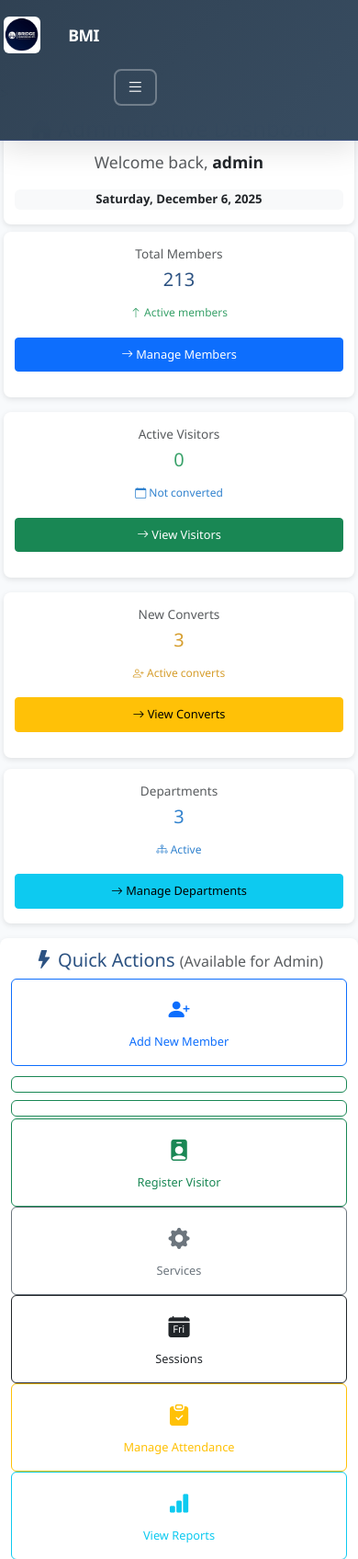
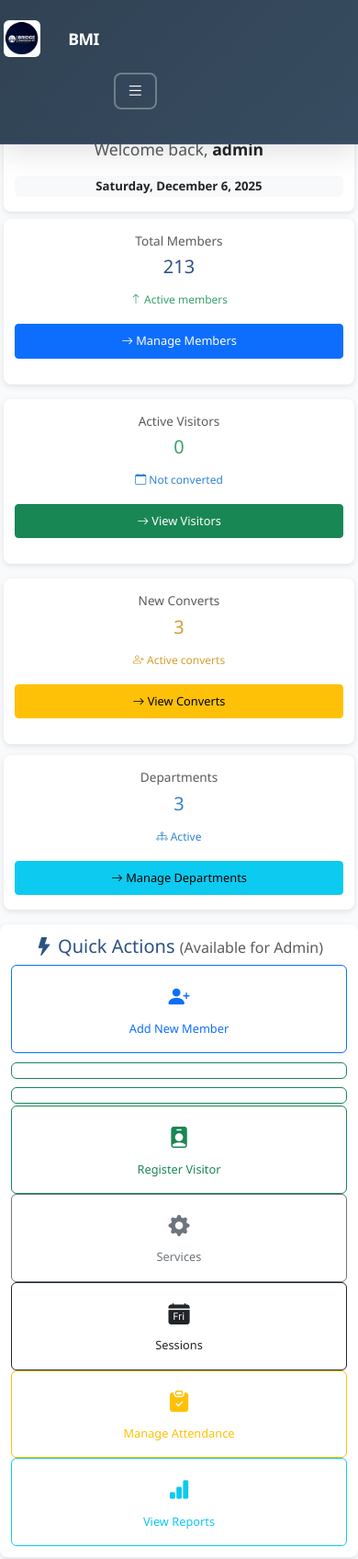
Before and after one commit to EricBaidoo/Attendance_System, a PHP site: page /index.php in a window 390 px wide. Shown: the top 1695 px of the page at 92% size. Run offline with PHP 8.4, Linux system fonts and the light colour scheme; a user stored in the database is signed in; data comes from the database, SQL or seed files in the repository; data that the repository does not hold is empty.

Commit message:
style: Adjust margin-top for content wrapper in header and dashboard for better layout consistency

```diff
--- a/assets/css/dashboard.css
+++ b/assets/css/dashboard.css
@@ -19,7 +19,6 @@ body {
 
 .container-fluid {
     padding: 0.5rem 1rem 0.5rem 1rem !important;
-    margin-top: -0.625rem !important;
 }
 
 .mb-3, .mb-4, .mb-5 {
@@ -65,7 +64,6 @@ body {
 @media (max-width: 768px) {
     .container-fluid {
         padding: 0.5rem !important;
-        margin-top: -0.25rem !important;
     }
 
     /* Better mobile card styling */
--- a/assets/css/header.css
+++ b/assets/css/header.css
@@ -141,6 +141,7 @@ body {
 .content-wrapper {
     min-height: calc(100vh - 8.75rem);
     padding: 2rem 0;
+    margin-top: 6rem;
 }
 
 /* Modern Cards */
@@ -287,7 +288,7 @@ body {
 
     .content-wrapper {
         padding: 1rem 0;
-        margin-top: 5.3125rem;
+        margin-top: 6rem;
     }
 
     .modern-card {
@@ -320,7 +321,7 @@ body {
     }
 
     .content-wrapper {
-        margin-top: 4.5rem;
+        margin-top: 5.5rem;
         padding: 0.5rem 0;
     }
 
--- a/includes/header.php
+++ b/includes/header.php
@@ -123,7 +123,7 @@ if ($levels_up == 0) {
     </nav>
 
     <!-- Content Wrapper -->
-    <div class="content-wrapper" style="margin-top: 80px;">>
+    <div class="content-wrapper">
         <div class="container-fluid px-4">
             <?php if (isset($page_header) && $page_header): ?>
                 <div class="modern-card p-4 mb-4">
```
